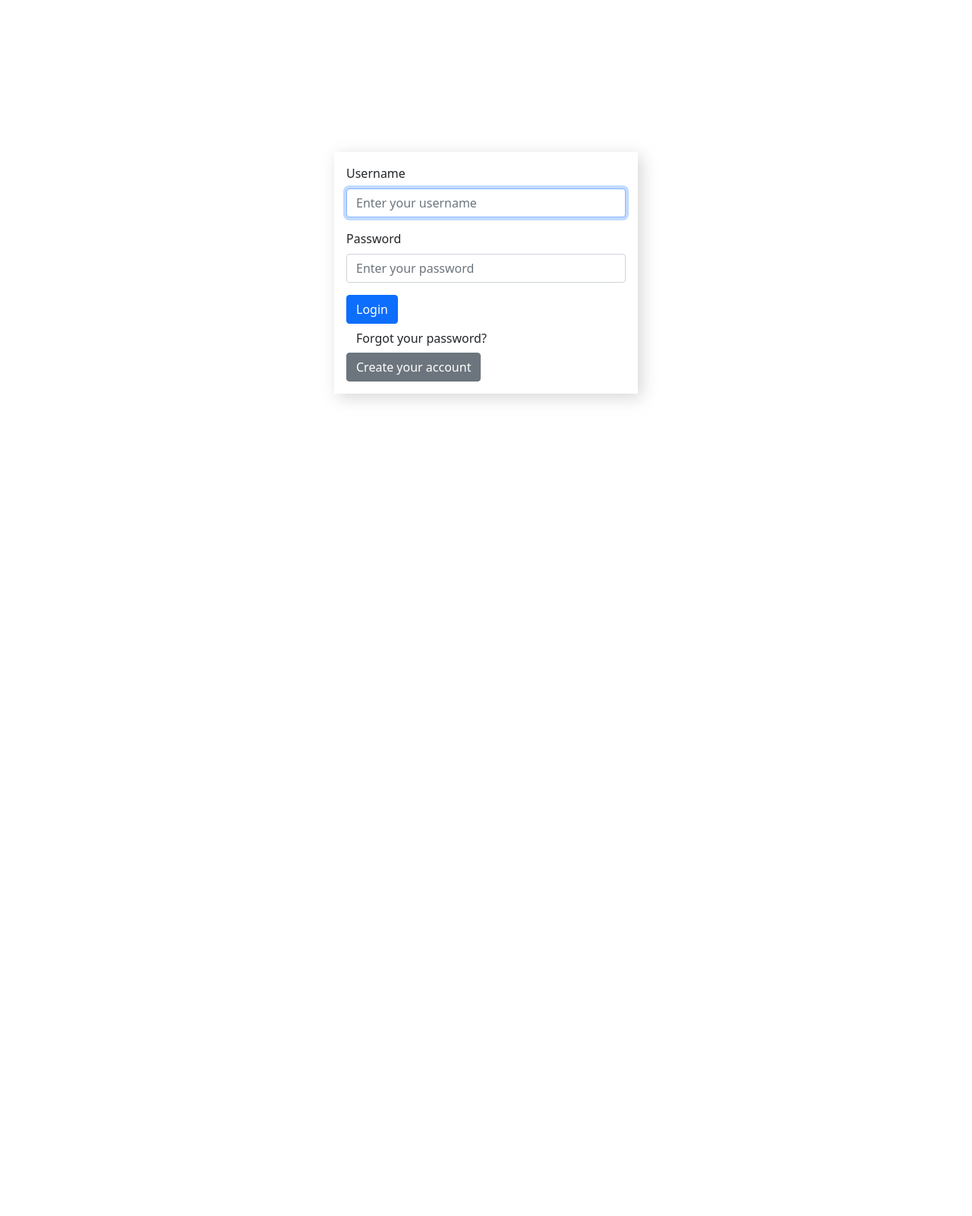
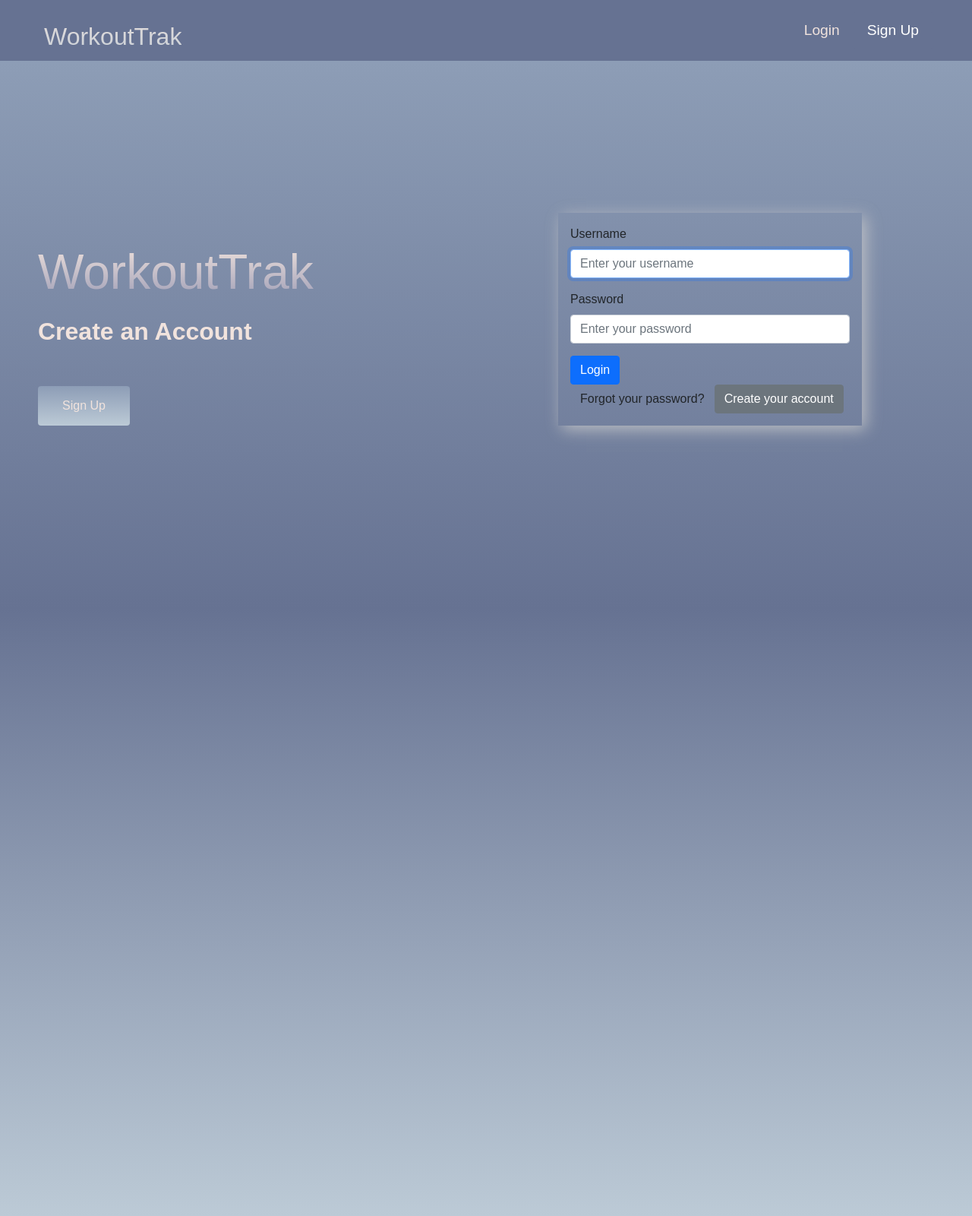
Before and after one commit to CS495-Capstone-Group10/WorkoutTrak_official, a Django app: page / in a window 1280 px wide. Shown: the whole page at 76% size. Before the commit the page ends 529 px from the top, so only its background shows below. Run offline with Django 3.2, Linux system fonts and the light colour scheme; some libraries are stand-ins or nearby versions.

Commit message:
Formatted loginX_page.js

```diff
--- a/sales/app/static/js/loginX_page.js
+++ b/sales/app/static/js/loginX_page.js
@@ -9,7 +9,7 @@ function App() {
   const success = async (text)=> {
     console.log("Yeah! Authenticated!");
     await localStorage.setItem("salesToken", text.access);
-    window.location = "/pracX1";/*made this to homeX */
+    window.location = "/homeX";/*made this to homeX */
   };
 
   const tryLogin = async (e) => {
@@ -20,7 +20,7 @@ function App() {
 
   const goToCreateAccount = () => {
     // window.location = "/create-account";
-    window.location = "/create-account";
+    window.location = "/createAccountX";
   }
   const goToForgetPassword = () => {
     window.location = "/forgot-password";
@@ -49,12 +49,109 @@ function App() {
         <button type="button" className="btn btn-secondary" onClick={goToCreateAccount}>Create your account</button>
       </div>
   );
+}
 
 
-}
+function MyComponent() {
+  const [username, setUsername] = React.useState("");
+  const [password, setPassword] = React.useState("");
+  const [message, setMessage] = React.useState("");
+
+  const success = async (text)=> {
+    console.log("Yeah! Authenticated!");
+    await localStorage.setItem("salesToken", text.access);
+    window.location = "/homeX";/*made this to homeX */
+  };
+
+  const tryLogin = async (e) => {
+    e.preventDefault();
+    console.log("Loggin in with", username, password);
+    await login_api(username, password, success, (text)=>{setMessage(text)});
+  };
+
+  const goToCreateAccount = () => {
+    // window.location = "/create-account";
+    window.location = "/createAccountX";
+  }
+  const goToForgetPassword = () => {
+    window.location = "/forgot-password";
+  }
+
+  return (
+    <div>
+      <nav className="navbar">
+        <div className="navbar__container">
+          <a href="/" id="navbar__logo">
+            <i className="fas fa-gem"></i>WorkoutTrak
+          </a>
+          <div className="navbar__toggle" id="mobile-menu">
+            <span className="bar"></span>
+            <span className="bar"></span>
+            <span className="bar"></span>
+          </div>
+          <ul className="navbar__menu">
+            <li className="navbar__item">
+              <a href="/loginX" className="navbar__links">Login</a>
+            </li>
+            <li className="navbar__btn">
+              <a href="/createAccountX" className="button">Sign Up</a>
+            </li>
+          </ul>
+        </div>
+      </nav>
+
+
+
+        <div className="main">
+         <div className="main__container">
+           <div className="main__content">
+             <h1>WorkoutTrak</h1>
+             <p>Create an Account</p>
+             <button className="main__btn"><a href="/createAccountX">Sign Up</a></button>
+           </div>
+           <div style={{width: "400px", margin: "auto", marginTop: "200px",
+        boxShadow: "5px 5px 20px #cccccccc",
+        padding: "1em"
+                }}>
+        <form>
+          <div className="mb-3">
+            <label htmlFor="username" className="form-label">Username</label>
+            <input autoFocus type="text" className="form-control" id="username" placeholder="Enter your username"
+              onChange={(e)=>{setUsername(e.target.value)}} value={username}/>
+          </div>
+          <div className="mb-3">
+            <label htmlFor="password" className="form-label">Password</label>
+            <input type="password" className="form-control" id="password" placeholder="Enter your password"
+              onChange={(e)=>{setPassword(e.target.value)}} value={password}/>
+          </div>
+          <div style={{margin: "1em", color: "red"}}>{message}</div>
+          <button type="submit" className="btn btn-primary" onClick={tryLogin}>Login</button>
+        </form>
+        <button type="button" className="btn btn-thirdary" onClick={goToForgetPassword}>Forgot your password?</button>
+        <button type="button" className="btn btn-secondary" onClick={goToCreateAccount}>Create your account</button>
+      </div>
+         </div>
+       </div>
+
+       <div className="services">
+         <div className="services__container">
+
+         </div>
+       </div>
+
+    </div>
+    );
+  }
+
+
+
+
+
+
+
 
 const domContainer = document.querySelector('#reactAppContainer');
 ReactDOM.render(
-  e(App),
+  e(MyComponent),
   domContainer
 );
--- a/sales/app/templates/loginX.html
+++ b/sales/app/templates/loginX.html
@@ -1,8 +1,11 @@
+{% load static %}
+
 <!DOCTYPE html>
 <html lang="en">
 <head>
   <meta charset="UTF-8">
   <link href="https://cdn.jsdelivr.net/npm/bootstrap@5.0.0-beta3/dist/css/bootstrap.min.css" rel="stylesheet" integrity="sha384-eOJMYsd53ii+scO/bJGFsiCZc+5NDVN2yr8+0RDqr0Ql0h+rP48ckxlpbzKgwra6" crossorigin="anonymous">
+  <link rel="stylesheet" href="{% static 'css/styleX1.css' %}"/>
   <title>Login</title>
 </head>
 <body>
```
Also changed, not shown: sales/app/static/js/login_page.js (+23 -1 lines), sales/app/templates/createAccountX.html (+16 -0 lines).
